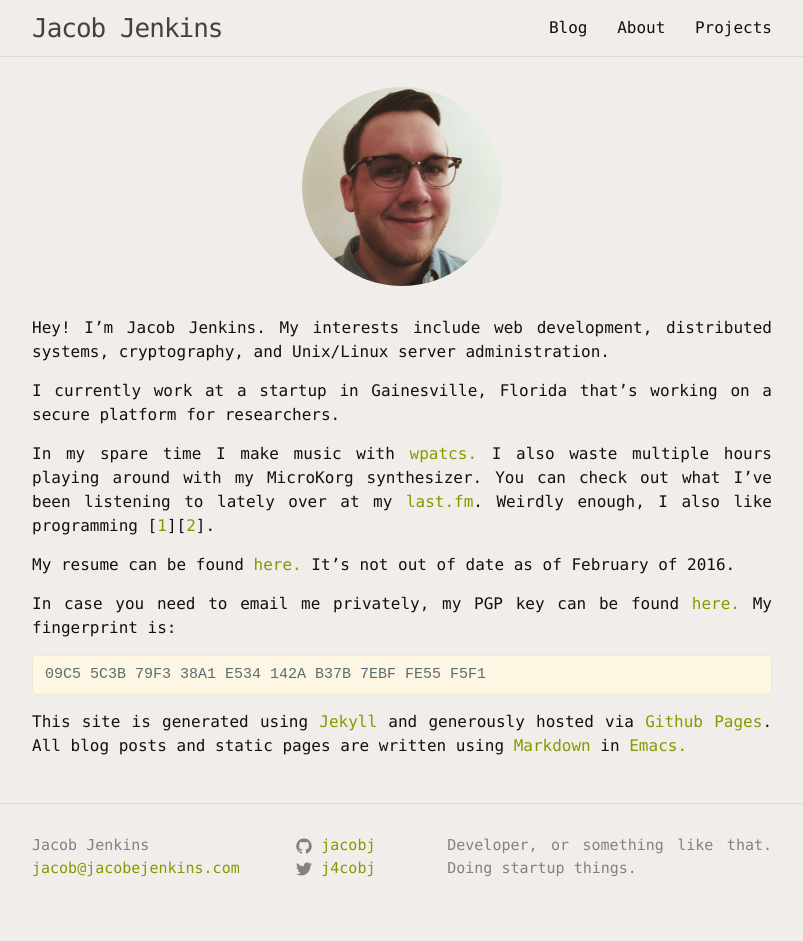
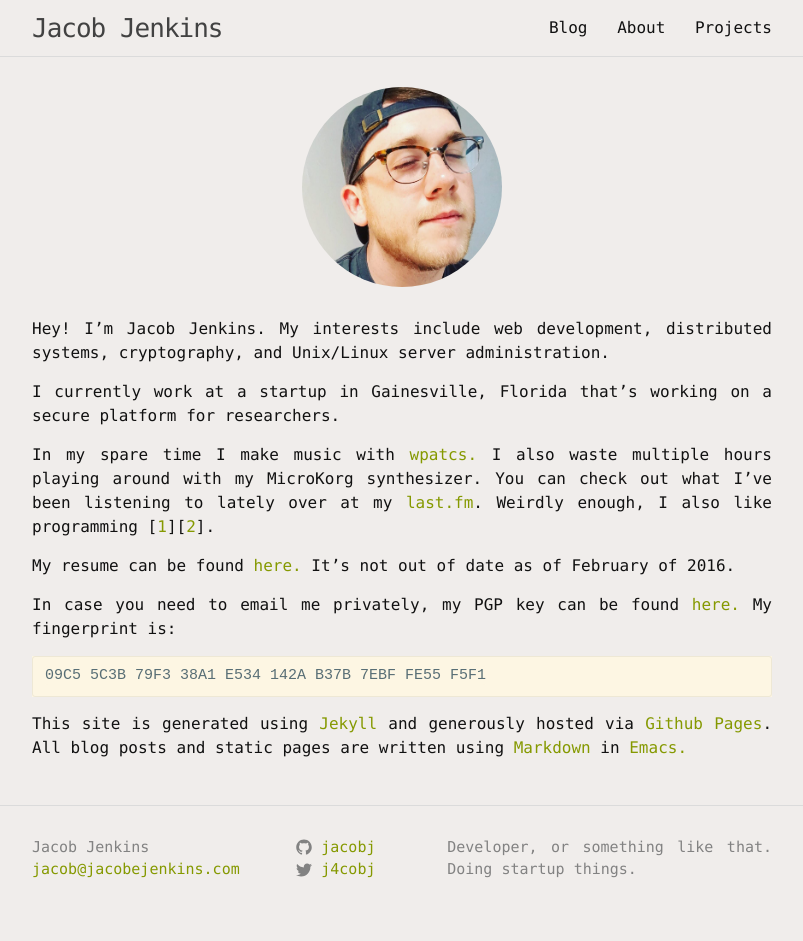
Before and after one commit to jacobj/jacobj.github.io, a Jekyll site: the page built from index.md, in a window 1280 px wide. Shown: the whole page, without its empty margins (238-1041 px from the left). Built offline with Jekyll 4.4.1, drawn with Linux system fonts in a browser that asks for light colours.

Commit message:
Image changes

```diff
--- a/index.md
+++ b/index.md
@@ -4,7 +4,7 @@ title: About
 permalink: /
 ---
 <div style="text-align:center">
-  <img src="img/me.png" width="200" align="center" style="margin-bottom:30px; border-radius:200px">
+  <img src="img/me.jpg" width="200" align="center" style="margin-bottom:30px; border-radius:200px">
 </div>
 
 Hey! I'm Jacob Jenkins. My interests include web development, distributed systems,
```
Also changed, not shown: img/me.jpg, img/me.png (deleted).
